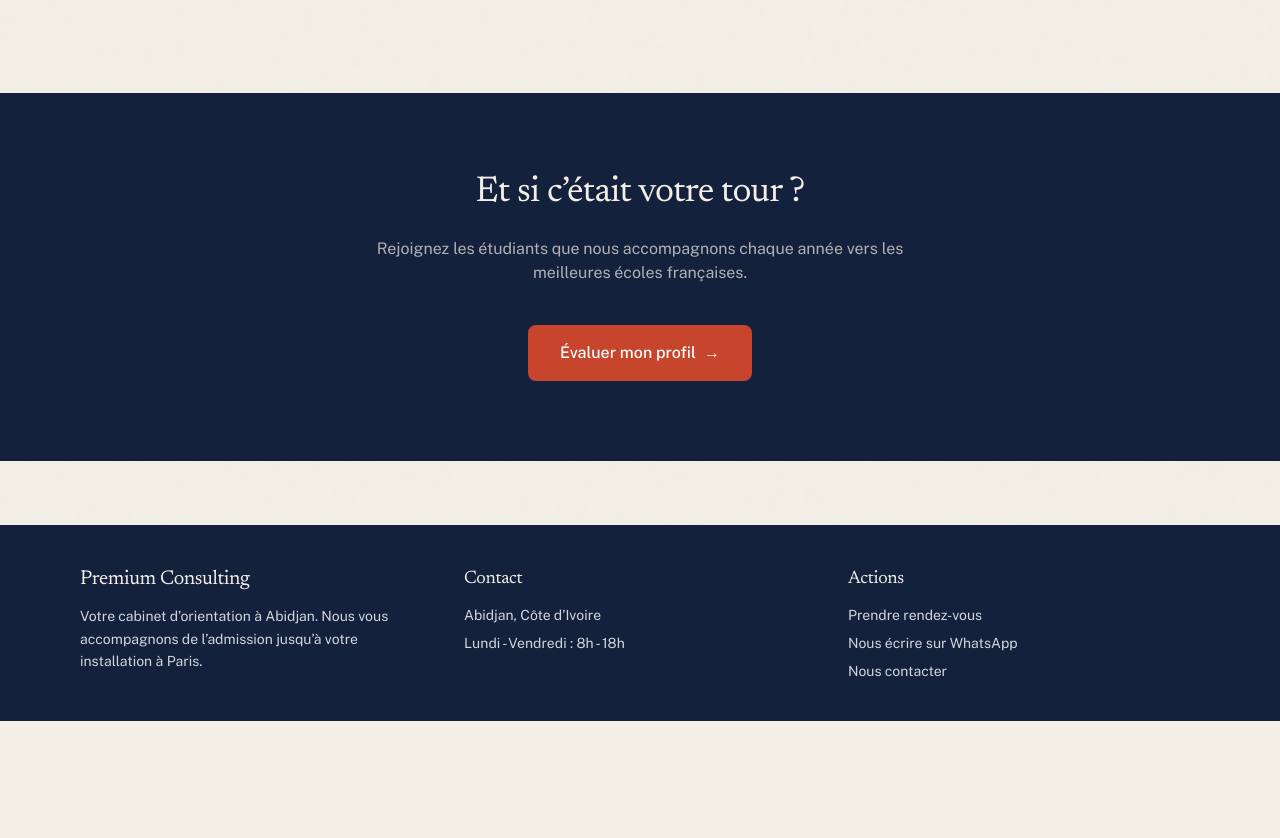
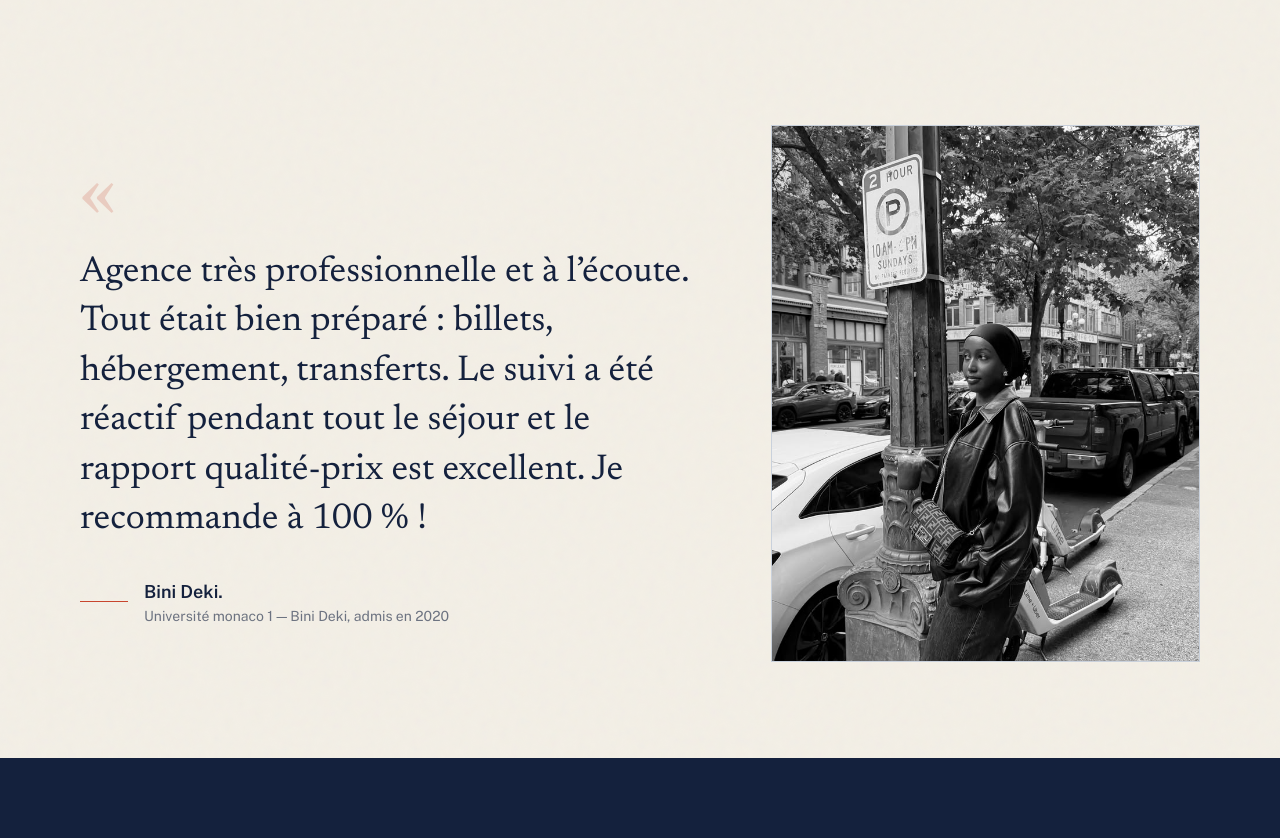
Before and after one commit to soumahoromemon47-glitch/premium-consulting, a Next.js app: page /temoignages in a window 1280 px wide. Shown: the part 2440-3278 px from the top of the page. Before the commit the page ends 3161 px from the top, so only its background shows below. Built offline with nearby package versions, Linux system fonts and the light colour scheme.

Commit message:
modification

```diff
--- a/app/temoignages/page.tsx
+++ b/app/temoignages/page.tsx
@@ -29,6 +29,15 @@ const temoignages = [
     citation:
       "En tant que parent, je voulais être sûre que ma fille serait bien encadrée. Le cabinet a été transparent sur les tarifs et très rassurant sur la sécurité à Paris. L’accueil à l’aéroport a été la cerise sur le gâteau.",
     image: "/images/temoignages/tm2.jpg",
+  },
+  {
+    id: 4,
+    nom: "Bini Deki.",
+    ecole: "Université monaco 1",
+    annee: "Bini Deki, admis en 2020",
+    citation:
+      "Agence très professionnelle et à l’écoute. Tout était bien préparé : billets, hébergement, transferts. Le suivi a été réactif pendant tout le séjour et le rapport qualité-prix est excellent. Je recommande à 100 % !",
+    image: "/images/temoignages/tm1.jpg",
   },
 ];
 
```
